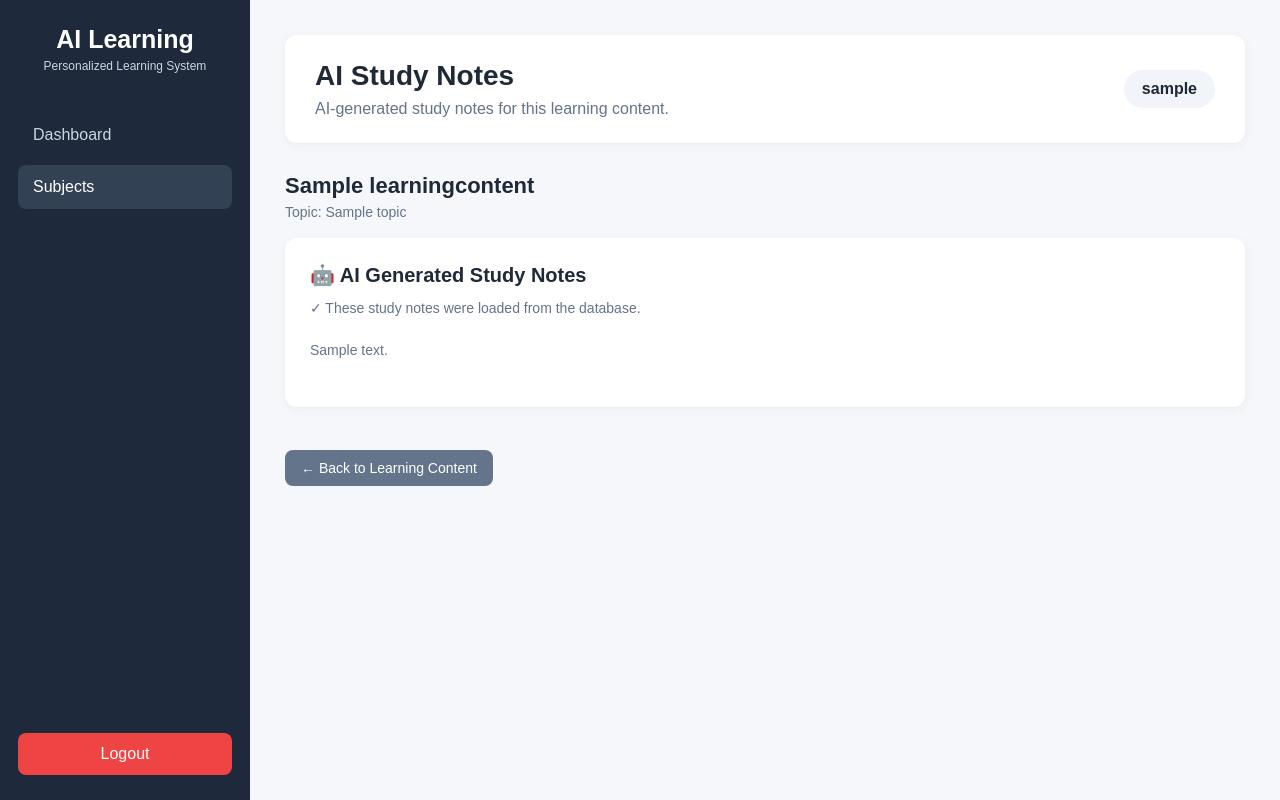
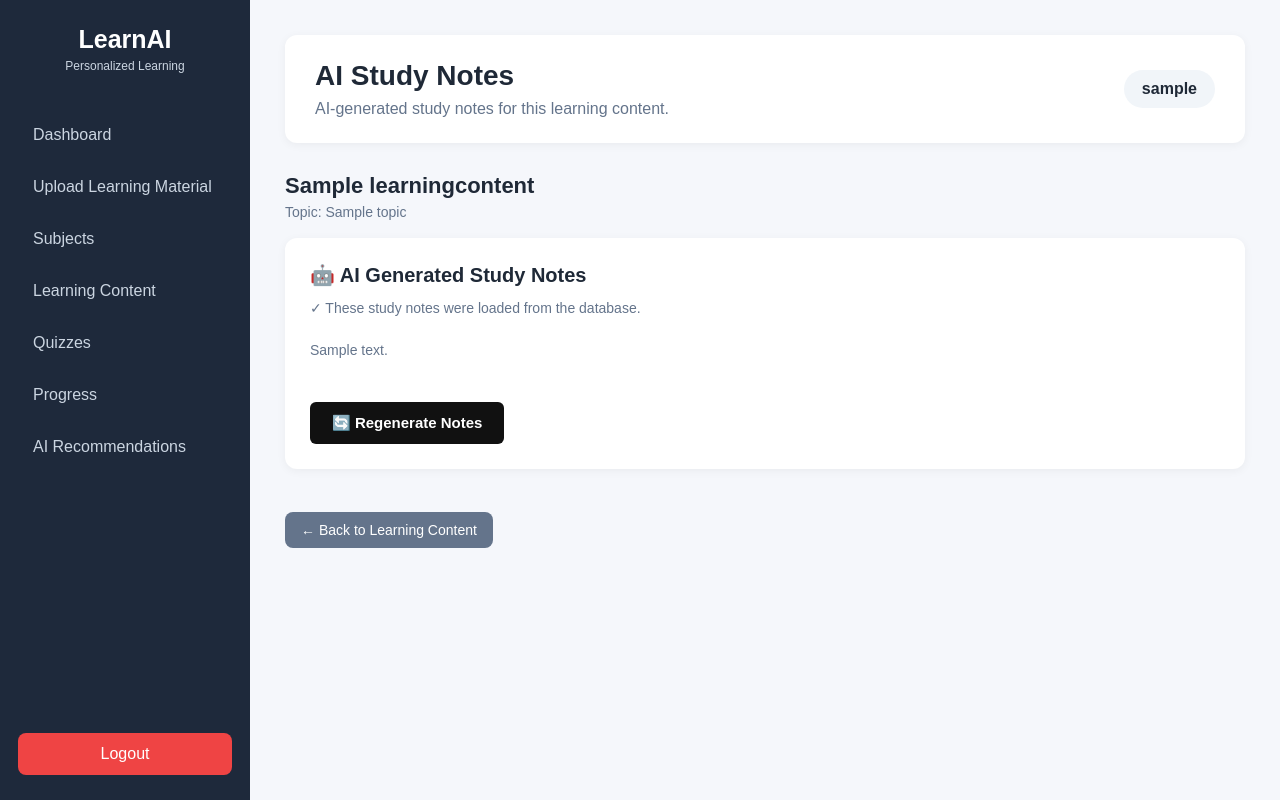
Before and after one commit to kashishmehta897-rgb/AI_based_personalized_learning, a Django app: page /content/1/ai-notes/ in a window 1280 px wide. Run offline with Django 5.2, Linux system fonts and the light colour scheme; a user stored in the database is signed in; tables that the repository leaves empty hold one stand-in row (values such as "Sample post").

Commit message:
Improve AI study notes button state

```diff
--- a/config/urls.py
+++ b/config/urls.py
@@ -116,5 +116,10 @@ path(
     views.delete_topic,
     name="delete_topic"
 ),
+path(
+    'content/<int:content_id>/regenerate-notes/',
+    views.regenerate_ai_notes,
+    name='regenerate_ai_notes'
+),
 ]
 urlpatterns += static(settings.MEDIA_URL, document_root=settings.MEDIA_ROOT)
--- a/learning/static/learning/css/style.css
+++ b/learning/static/learning/css/style.css
@@ -1246,3 +1246,64 @@ textarea.form-input {
     }
 
 }
+
+/* =========================
+   AI NOTES GENERATE BUTTON
+   ========================= */
+
+.generate-notes-btn {
+    display: inline-block;
+    margin-top: 20px;
+    padding: 12px 22px;
+
+    background: #111;
+    color: white;
+
+    text-decoration: none;
+    border-radius: 6px;
+
+    font-weight: 600;
+
+    transition: all 0.3s ease;
+}
+
+.generate-notes-btn:hover {
+    transform: translateY(-2px);
+    box-shadow: 0 6px 15px rgba(0, 0, 0, 0.20);
+}
+
+
+/* Button while notes are generating */
+
+.generate-notes-btn.generating {
+    opacity: 0.55;
+    cursor: not-allowed;
+
+    pointer-events: none;
+
+    box-shadow:
+        0 0 0 4px rgba(0, 0, 0, 0.06),
+        0 5px 18px rgba(0, 0, 0, 0.18);
+
+    filter: blur(0.3px);
+
+    transform: scale(0.98);
+}
+/* Disabled Generate AI Study Notes button */
+
+.notes-button-disabled {
+    background: #e5e7eb !important;
+    color: #9ca3af !important;
+    border-color: #d1d5db !important;
+    cursor: not-allowed !important;
+    opacity: 0.7;
+}
+
+/* Prevent hover styling on disabled button */
+
+.notes-button-disabled:hover {
+    background: #e5e7eb !important;
+    color: #9ca3af !important;
+    border-color: #d1d5db !important;
+    transform: none;
+}
--- a/learning/templates/learning/ai_notes.html
+++ b/learning/templates/learning/ai_notes.html
@@ -1,65 +1,8 @@
-{% load static %}
+{% extends "learning/base.html" %}
 
-<!DOCTYPE html>
-<html lang="en">
+{% block title %}AI Study Notes | {{ content.title }}{% endblock %}
 
-<head>
-
-    <meta charset="UTF-8">
-
-    <meta name="viewport" content="width=device-width, initial-scale=1.0">
-
-    <title>AI Study Notes | {{ content.title }}</title>
-
-    <link
-        rel="stylesheet"
-        href="{% static 'learning/css/style.css' %}"
-    >
-
-</head>
-
-<body>
-
-    <div class="dashboard-container">
-
-        <!-- SIDEBAR -->
-
-        <aside class="sidebar">
-
-            <div class="logo">
-
-                <h2>AI Learning</h2>
-
-                <p>Personalized Learning System</p>
-
-            </div>
-
-            <nav>
-
-                <a href="{% url 'dashboard' %}">
-                    Dashboard
-                </a>
-
-                <a href="{% url 'subjects' %}" class="active">
-                    Subjects
-                </a>
-
-            </nav>
-
-            <div class="sidebar-bottom">
-
-                <a href="{% url 'logout' %}" class="logout-btn">
-                    Logout
-                </a>
-
-            </div>
-
-        </aside>
-
-
-        <!-- MAIN CONTENT -->
-
-        <main class="main-content">
+{% block content %}
 
 <div class="top-header">
 
@@ -99,26 +42,56 @@
 
 
         {% if content.ai_notes %}
+
             {% if from_database %}
+
                 <p class="notes-status">
                     ✓ These study notes were loaded from the database.
                 </p>
+
             {% else %}
+
                 <p class="notes-status">
                     ✓ Study notes generated by AI and saved to the database.
                 </p>
+
             {% endif %}
+
         {% else %}
+
             <p class="notes-status">
                 ⚠ AI study notes have not been generated yet.
             </p>
+
         {% endif %}
+
+
         <div class="ai-notes">
 
             {{ ai_notes|linebreaks }}
 
         </div>
 
+
+        <div class="notes-actions">
+
+            <form
+                method="get"
+                action="{% url 'regenerate_ai_notes' content.id %}"
+                onsubmit="startNotesGeneration(this)"
+            >
+
+            <button
+                type="submit"
+                class="generate-notes-btn"
+                id="generateNotesBtn"
+            >
+                🔄 Regenerate Notes
+            </button>
+
+            </form>
+
+        </div>
     </div>
 
 
@@ -132,12 +105,125 @@
         ← Back to Learning Content
     </a>
 
+
 </section>
 
-        </main>
 
-    </div>
+<style>
 
-</body>
+.generate-notes-btn {
+    display: inline-block;
+    margin-top: 20px;
+    padding: 12px 22px;
 
-</html>
+    background: #111;
+    color: white;
+
+    border: none;
+    border-radius: 6px;
+
+    font-size: 15px;
+    font-weight: 600;
+
+    cursor: pointer;
+
+    transition: all 0.3s ease;
+}
+
+
+/* While generating */
+
+.generate-notes-btn.generating {
+
+    opacity: 0.45;
+
+    cursor: not-allowed;
+
+    transform: scale(0.97);
+
+    box-shadow:
+        0 0 0 5px rgba(0, 0, 0, 0.08),
+        0 8px 25px rgba(0, 0, 0, 0.30);
+
+    filter: blur(0.3px);
+}
+
+
+/* Prevent hover effect after disabled */
+
+.generate-notes-btn.generating:hover {
+
+    transform: scale(0.97);
+
+}
+
+
+/* Spinner */
+
+.generate-notes-btn.generating::before {
+
+    content: "";
+
+    display: inline-block;
+
+    width: 12px;
+    height: 12px;
+
+    margin-right: 8px;
+
+    border: 2px solid rgba(255, 255, 255, 0.5);
+
+    border-top-color: white;
+
+    border-radius: 50%;
+
+    vertical-align: -2px;
+
+    animation: notesSpinner 0.8s linear infinite;
+
+}
+
+
+@keyframes notesSpinner {
+
+    0% {
+        transform: rotate(0deg);
+    }
+
+    100% {
+        transform: rotate(360deg);
+    }
+
+}
+
+</style>
+
+<script>
+
+function startNotesGeneration(form) {
+
+    const button = document.getElementById("generateNotesBtn");
+
+    /* Disable button immediately */
+    button.disabled = true;
+
+    /* Add visual effect */
+    button.classList.add("generating");
+
+    /* Change text */
+    button.innerHTML = "⏳ Generating Notes...";
+
+    /*
+       Give the browser a moment to display
+       the loading effect before submitting.
+    */
+    setTimeout(function() {
+        form.submit();
+    }, 100);
+
+    /* Stop the normal submit for now */
+    return false;
+}
+
+</script>
+{% endblock %}
--- a/learning/views.py
+++ b/learning/views.py
@@ -663,7 +663,7 @@ def find_pdf_page(pdf_path, question_text, options=None):
 # =================================================
 
 @login_required
-def generate_ai_notes(request, content_id):
+def generate_ai_notes(request, content_id, force_regenerate=False):
 
     content = LearningContent.objects.get(
         id=content_id
@@ -673,7 +673,7 @@ def generate_ai_notes(request, content_id):
     # STEP 1: If AI notes already exist, load them
     # -------------------------------------------------
 
-    if content.ai_notes:
+    if content.ai_notes and not force_regenerate:
 
         return render(
             request,
@@ -1006,6 +1006,14 @@ Generate the final study notes now.
             "ai_notes": ai_notes,
             "from_database": False
         }
+    )
+@login_required
+def regenerate_ai_notes(request, content_id):
+
+    return generate_ai_notes(
+        request,
+        content_id,
+        force_regenerate=True
     )
 
 
```
Also changed, not shown: learning/templates/learning/learning_content.html (+33 -1 lines), learning/templates/learning/progress.html (+55 -67 lines), learning/templates/learning/quiz.html (+4 -66 lines), learning/templates/learning/quiz_result.html (+4 -66 lines), notes.txt (+40 -0 lines). Lines whose indentation alone changed are shown as unchanged.
